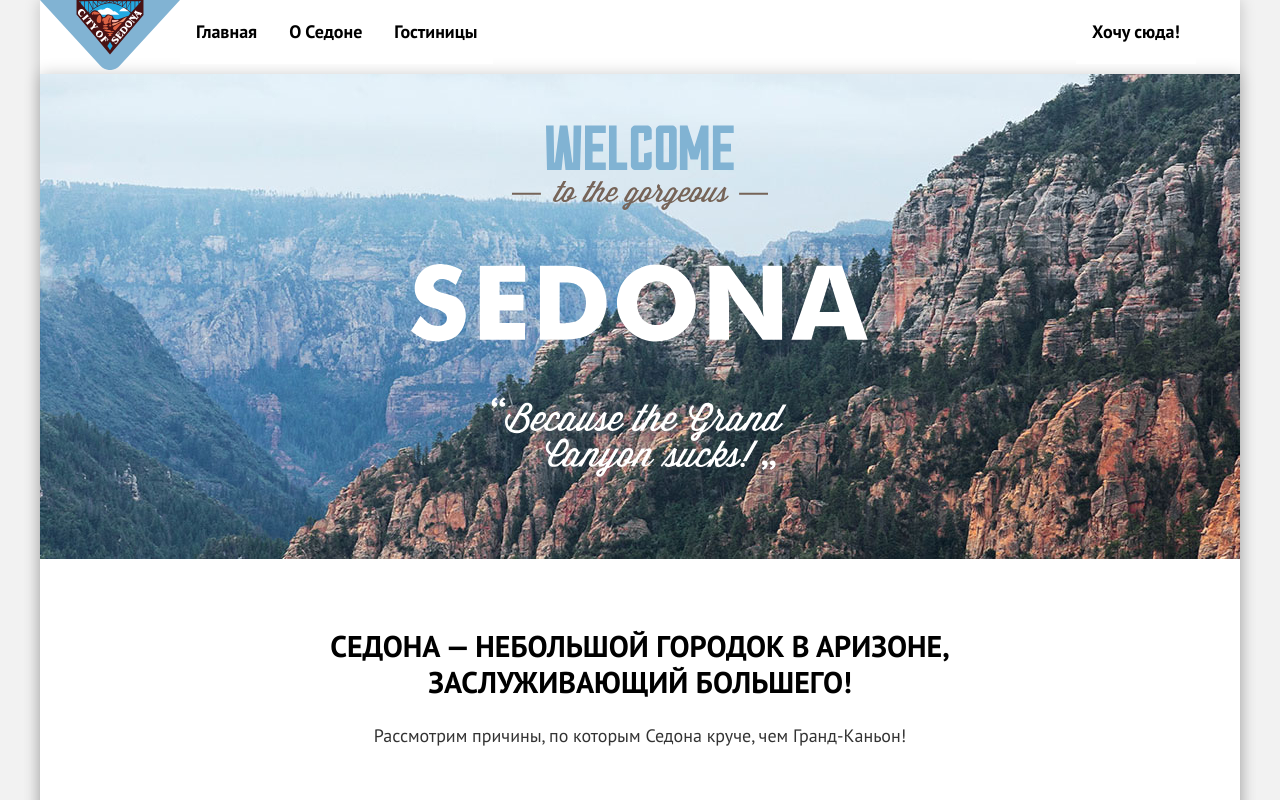
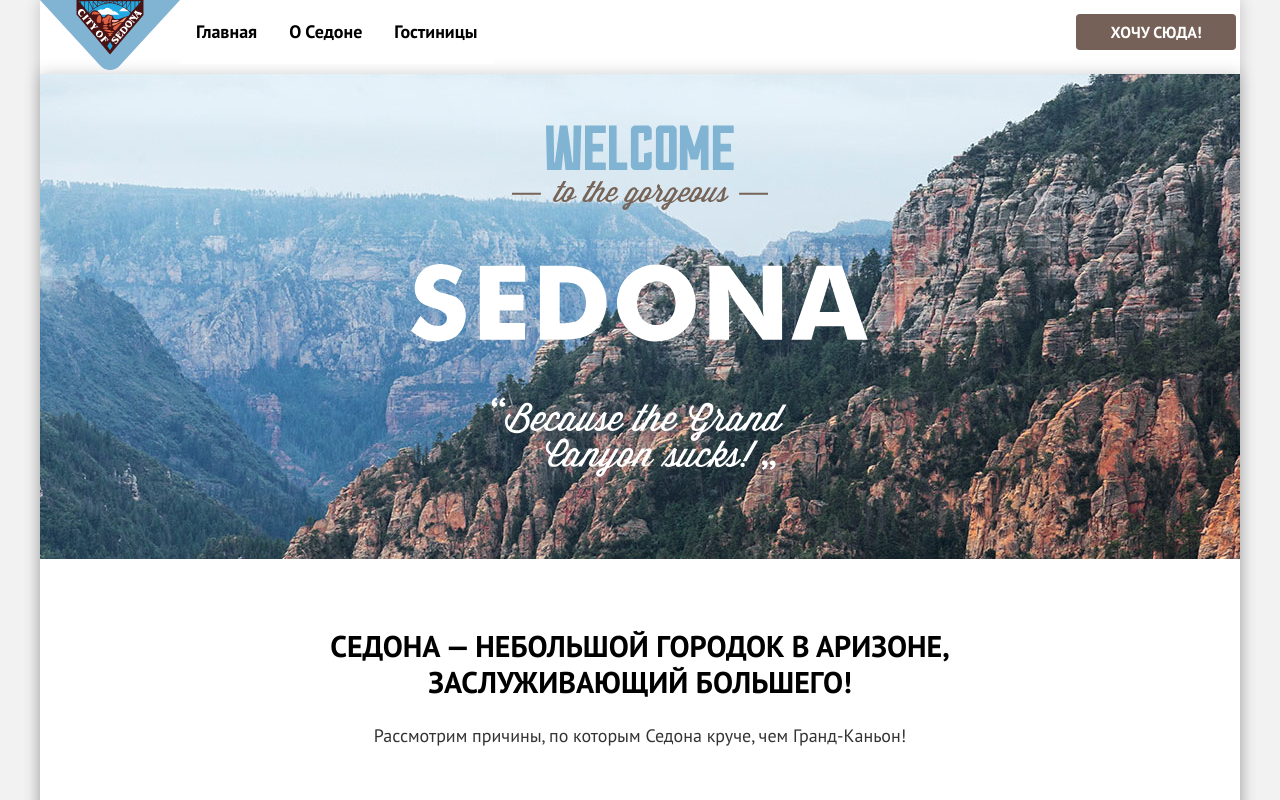
Before and after one commit to htmlacademy-htmlcss/2114165-sedona-35, a plain HTML site: page index.html in a window 1280 px wide. Shown: the top 800 px of the page. Drawn offline with Linux system fonts and the light colour scheme.

Commit message:
Доработана кнопка Хочу сюда на главной странице.

```diff
--- a/index.html
+++ b/index.html
@@ -41,8 +41,8 @@
               </span>
             </a>
           </li>
-          <li class="navigation-list-item">
-            <a class="navigation-list-item-link button-want-here" href="#">
+          <li class="navigation-list-item navigation-list-item-button">
+            <a class="button-want-here-link" href="#">
               Хочу сюда!
             </a>
           </li>
```
